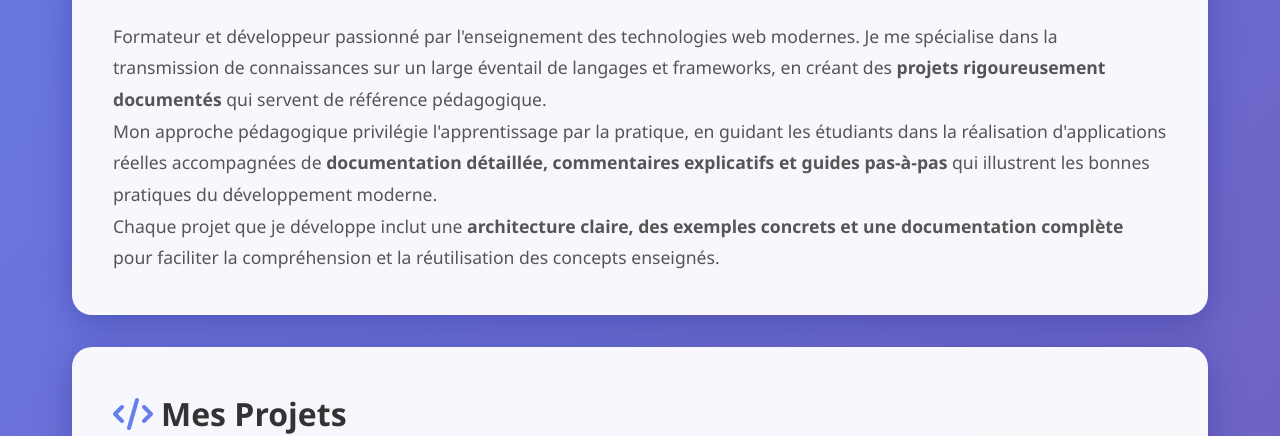
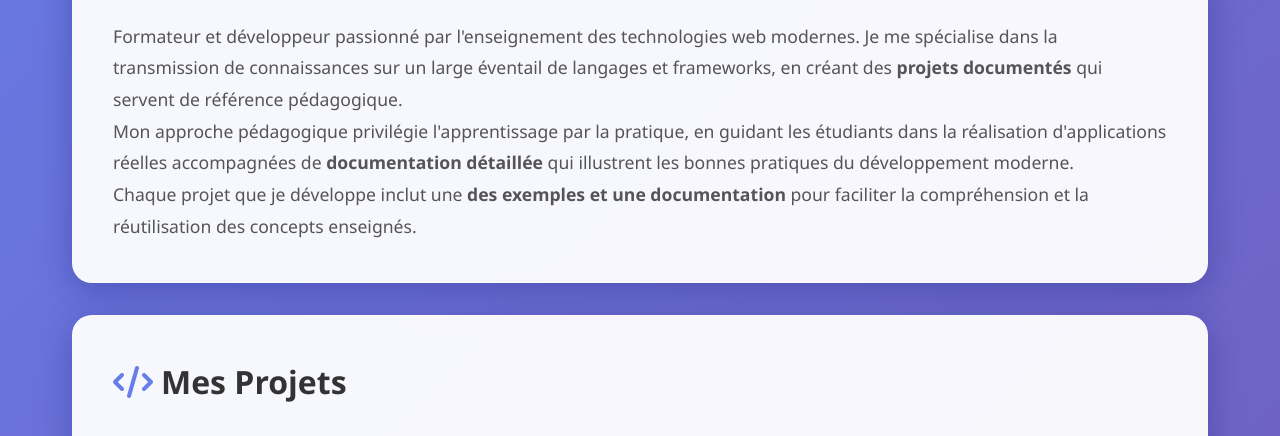
Before and after one commit to ggaillard/ggaillard.github.io, a plain HTML site: page index.html in a window 1280 px wide. Shown: the part 618-1054 px from the top of the page. Drawn offline with Linux system fonts and the light colour scheme.

Commit message:
Update index.html

```diff
--- a/index.html
+++ b/index.html
@@ -498,12 +498,12 @@
             <h2><i class="fas fa-user-circle"></i> À propos</h2>
             <div class="about-content">
                 <p>Formateur et développeur passionné par l'enseignement des technologies web modernes. Je me spécialise dans la transmission
-                   de connaissances sur un large éventail de langages et frameworks, en créant des <strong>projets rigoureusement documentés</strong>
+                   de connaissances sur un large éventail de langages et frameworks, en créant des <strong>projets documentés</strong>
                    qui servent de référence pédagogique.</p>
                 <p>Mon approche pédagogique privilégie l'apprentissage par la pratique, en guidant les étudiants dans la réalisation
-                   d'applications réelles accompagnées de <strong>documentation détaillée, commentaires explicatifs et guides pas-à-pas</strong>
+                   d'applications réelles accompagnées de <strong>documentation détaillée</strong>
                    qui illustrent les bonnes pratiques du développement moderne.</p>
-                <p>Chaque projet que je développe inclut une <strong>architecture claire, des exemples concrets et une documentation complète</strong>
+                <p>Chaque projet que je développe inclut une <strong> des exemples et une documentation</strong>
                    pour faciliter la compréhension et la réutilisation des concepts enseignés.</p>
             </div>
         </section>
```
